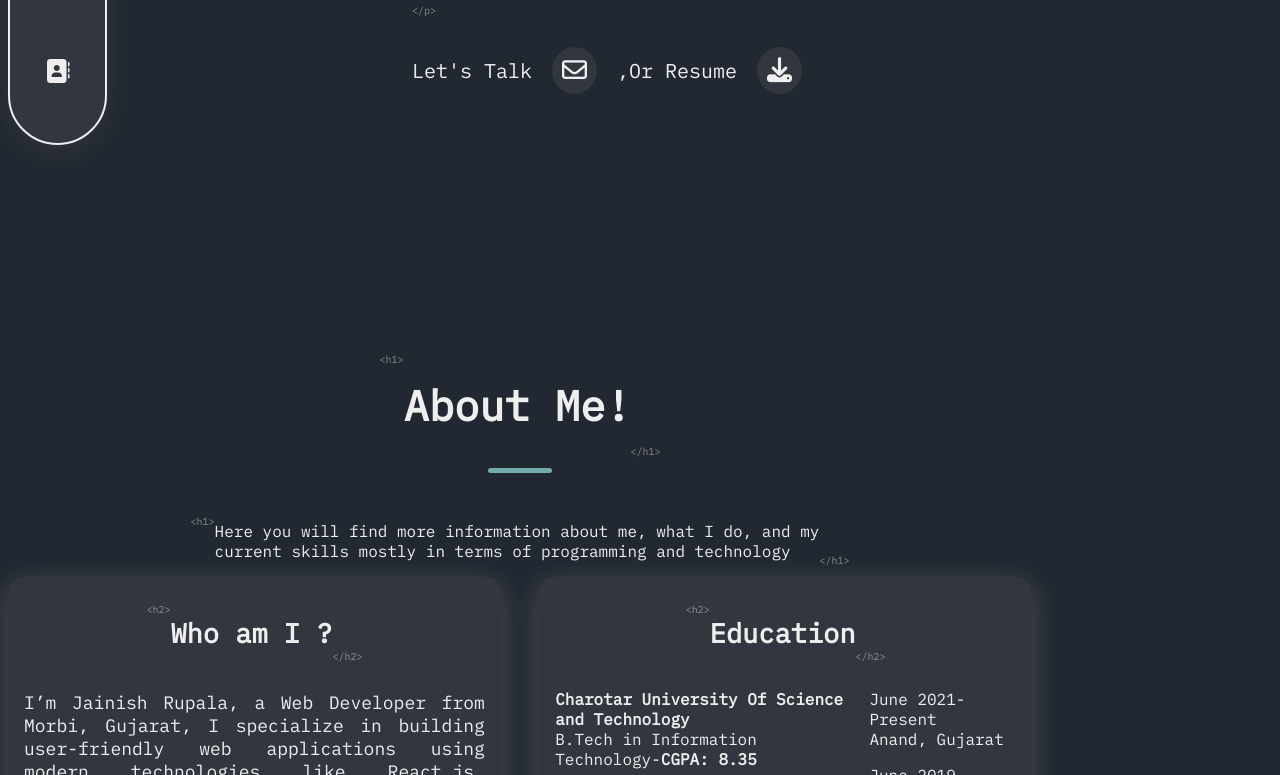
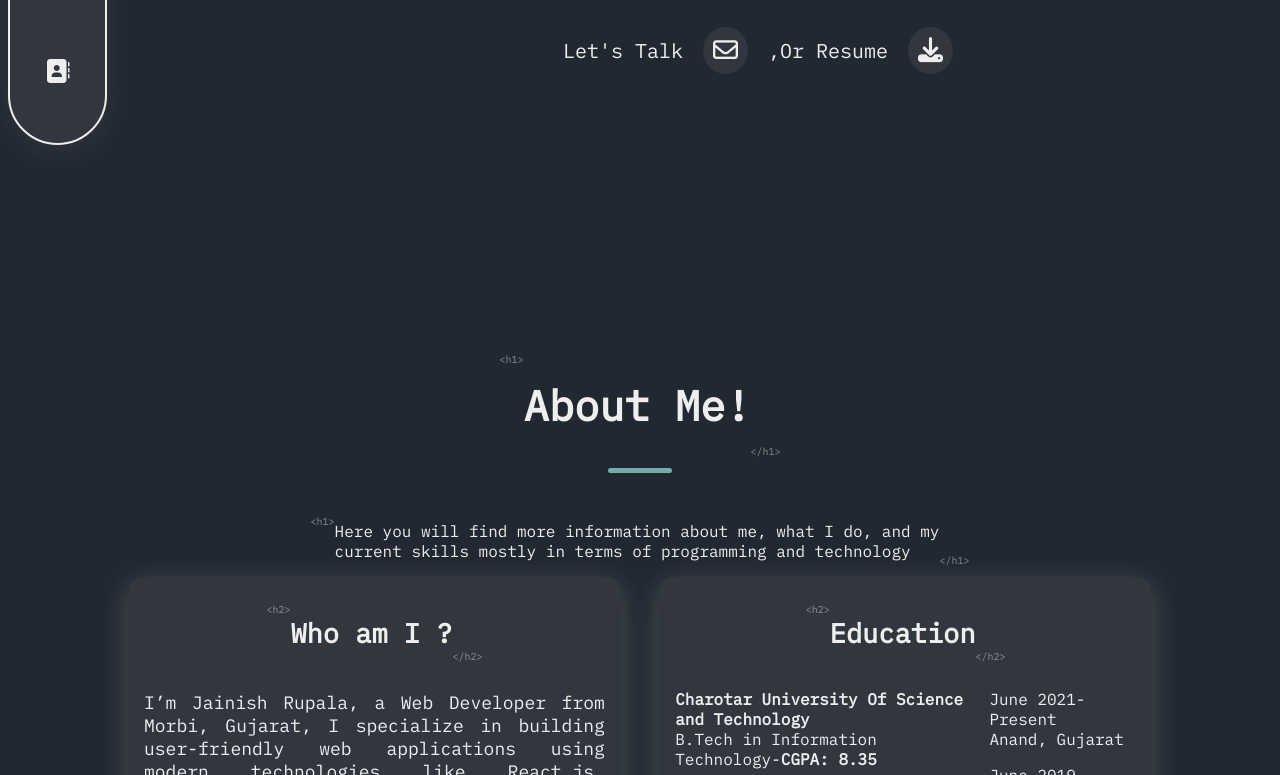
Before and after one commit to KINGs2302/portfolio, a plain HTML site: page index.html in a window 1280 px wide. Shown: the part 625-1400 px from the top of the page. Drawn offline with Linux system fonts and the light colour scheme.

Commit message:
Update style.css

```diff
--- a/style.css
+++ b/style.css
@@ -3,7 +3,6 @@ html {
   scroll-behavior: smooth; /* Enables smooth scrolling */
 }
 body {
-  width: 1024px;
   overflow-x: auto;
   font-family: "IBM Plex Mono", sans-serif;
   background-color: rgb(34, 40, 49);
```
